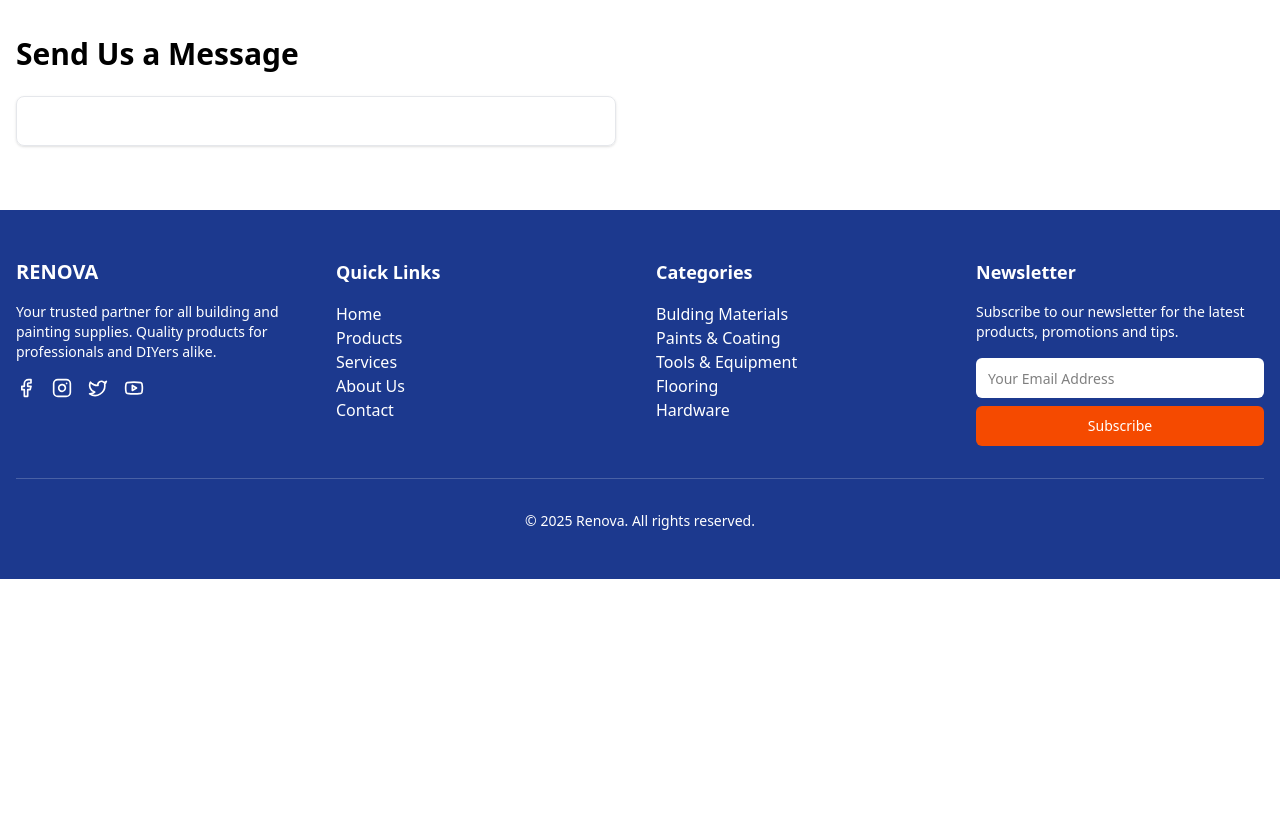
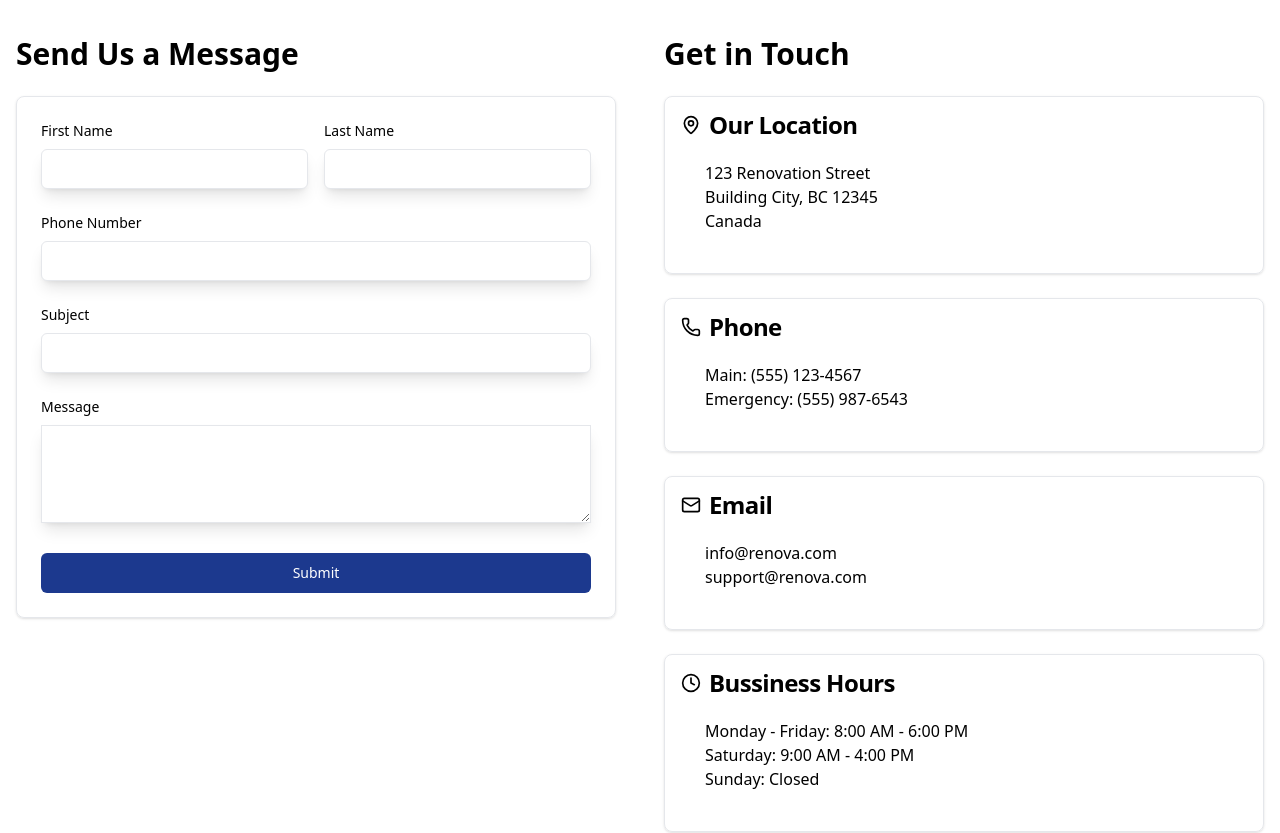
Before and after one commit to lucwii/renova, a React (Vite) app: page /contact in a window 1280 px wide. Shown: the part 380-1213 px from the top of the page. Before the commit the page ends 959 px from the top, so only its background shows below. Built offline with nearby package versions, Linux system fonts and the light colour scheme.

Commit message:
contact finished

```diff
--- a/src/components/ui/Input.tsx
+++ b/src/components/ui/Input.tsx
@@ -8,7 +8,7 @@ const Input = React.forwardRef<HTMLInputElement, React.ComponentProps<"input">>(
             <input
             type={type}
             className={cn(
-                "flex h-10 w-full rounded-md border border-input bg-white px-3 py-2 text-base ring-offset-background file:border-0 file:bg-transparent file:text-sm file:font-medium file:text-foreground placeholder:text-muted-foreground focus-visible:outline-none focus-visible:ring-2 focus-visible:ring-ring focus-visible:ring-offset-2 disabled:cursor-not-allowed disabled:opacity-50 md:text-sm text-black", className
+                "flex h-10 w-full rounded-md border border-gray-200 bg-white px-3 py-2 text-base ring-offset-background file:border-0 file:bg-transparent file:text-sm file:font-medium file:text-foreground placeholder:text-muted-foreground focus-visible:outline-none shadow-lg disabled:cursor-not-allowed disabled:opacity-50 md:text-sm text-black", className
             )}
             ref={ref}
             {...props}
--- /dev/null
+++ b/src/components/ui/TextArea.tsx
@@ -0,0 +1,38 @@
+import React from 'react'
+
+interface TextAreaProps {
+    value: string,
+    onChange: (e: React.ChangeEvent<HTMLTextAreaElement>) => void;
+    placeholder?: string;
+    rows?: number;
+    className?: string;
+    name?: string;
+    id?: string;
+    disabled?: boolean;
+}
+
+const TextArea: React.FC<TextAreaProps> = ({
+    value,
+    onChange,
+    placeholder = '',
+    rows = 4,
+    className = '',
+    name = '',
+    id = '',
+    disabled = false
+}) => {
+  return (
+    <textarea
+    value={value}
+    onChange={onChange}
+    placeholder={placeholder}
+    rows={rows}
+    name={name}
+    id={id}
+    disabled={disabled}
+    className='w-full border-1 border-gray-200 shadow-lg'
+    />
+  )
+}
+
+export default TextArea
--- a/src/pages/contact.tsx
+++ b/src/pages/contact.tsx
@@ -1,7 +1,12 @@
 import React from 'react'
 import Navbar from '../components/NavBar'
 import Footer from '../components/Footer'
-import { Card, CardContent } from '../components/ui/Card'
+import { Card, CardContent, CardTitle } from '../components/ui/Card'
+import { Label } from '@radix-ui/react-dropdown-menu'
+import { Input } from '../components/ui/Input'
+import TextArea from '../components/ui/TextArea'
+import Button from '../components/ui/Button'
+import { Clock, Mail, MapPin, Phone } from 'lucide-react'
 
 const contact = () => {
   const handleSubmit = (e: React.FormEvent) => {
@@ -27,10 +32,100 @@ const contact = () => {
                       <Card className='border-gray-200'>
                         <CardContent className='py-6'>
                           <form action="" onSubmit={handleSubmit} className='space-y-6'>
-
+                            <div className="grid md:grid-cols-2 gap-4">
+                              <div>
+                                <Label className='block text-sm font-medium mb-2'>First Name</Label>
+                                <Input id='firstName' type='text' required />
+                              </div>
+                              <div>
+                                <Label className='block text-sm font-medium mb-2'>Last Name</Label>
+                                <Input id='lastName' type='text' required />
+                              </div>
+                            </div>
+                            <div>
+                              <Label className='block text-sm font-medium mb-2'>Phone Number</Label>
+                              <Input id='phone' type='tel' required />
+                            </div>
+                            <div>
+                              <Label className='block text-sm font-medium mb-2'>Subject</Label>
+                              <Input id='subject' type='text' required />
+                            </div>
+                            <div>
+                              <Label className='block text-sm font-medium mb-2'>Message</Label>
+                              <TextArea
+                              value=''
+                              onChange={(e) => e.target.value}
+                              placeholder=''
+                              className=''
+                              id='message'
+                               />
+                            </div>
+                            <div>
+                              <Button className='w-full text-white hover:bg-blue-900/80 transition duration-300'>Submit</Button>
+                            </div>
                           </form>
                         </CardContent>
                       </Card>
+                  </div>
+                  <div>
+                    <h1 className='text-3xl font-bold mb-6'>Get in Touch</h1>
+                    <div className='space-y-6'>
+                      <Card className='border-gray-200 py-4 px-4'>
+                        <CardTitle className='flex gap-2 items-center'>
+                          <MapPin className="h-5 w-5 text-primary" />
+                          Our Location
+                        </CardTitle>
+                        <CardContent className='mt-6'>
+                        <p>123 Renovation Street</p>
+                        <p>Building City, BC 12345</p>
+                        <p>Canada</p>
+                        </CardContent>
+                      </Card>
+                      <Card className='border-gray-200 py-4 px-4'>
+                        <CardTitle className='flex gap-2 items-center'>
+                          <Phone className="h-5 w-5 text-primary" />
+                          Phone
+                        </CardTitle>
+                        <CardContent className='mt-6'>
+                        <p>Main: (555) 123-4567</p>
+                        <p>Emergency: (555) 987-6543</p>
+                        </CardContent>
+                      </Card>
+                      <Card className='border-gray-200 py-4 px-4'>
+                        <CardTitle className='flex gap-2 items-center'>
+                          <Mail className="h-5 w-5 text-primary" />
+                          Email
+                        </CardTitle>
+                        <CardContent className='mt-6'>
+                        <p>info@renova.com</p>
+                        <p>support@renova.com</p>
+                        </CardContent>
+                      </Card>
+                      <Card className='border-gray-200 py-4 px-4'>
+                        <CardTitle className='flex gap-2 items-center'>
+                          <Clock className="h-5 w-5 text-primary" />
+                          Bussiness Hours
+                        </CardTitle>
+                        <CardContent className='mt-6'>
+                        <p>Monday - Friday: 8:00 AM - 6:00 PM</p>
+                        <p>Saturday: 9:00 AM - 4:00 PM</p>
+                        <p>Sunday: Closed</p>
+                        </CardContent>
+                      </Card>
+                    </div>
+                  </div>
+                </div>
+              </div>
+            </section>
+
+            <section className='py-16 bg-gray-100'>
+              <div className="container mx-auto px-4">
+                <h1 className='text-center font-bold text-3xl mb-8'>Find Us</h1>
+                <div className='bg-gradient-to-r from-gray-300 to-gray-300/80 h-96 rounded-lg flex items-center justify-center'>
+                  <div className="text-center">
+                    <MapPin className='h-16 w-16 mx-auto mb-4' />
+                    <p className="text-lg font-medium">Interactive Map Coming Soon</p>
+                    <p className="">123 Renovation Street, Building City, BC</p>
                   </div>
                 </div>
               </div>
```
